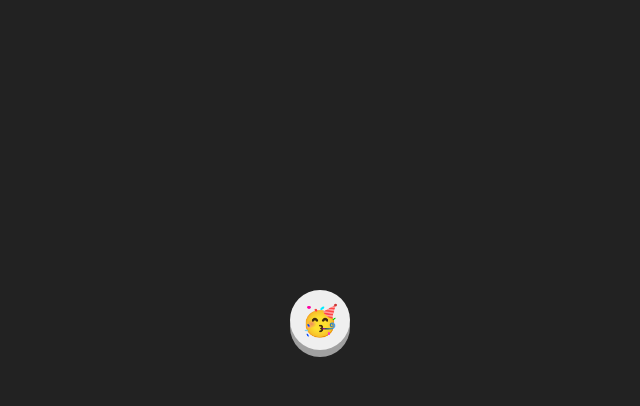
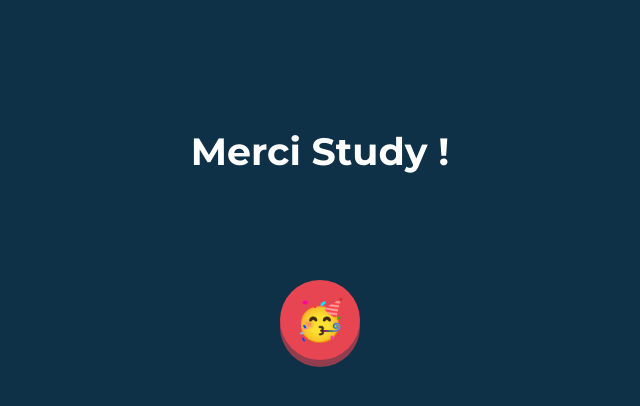
Before and after one commit to junkiesan/front-confettis, a plain HTML site: page index.html in a window 1280 px wide. Shown: the whole page, without its empty margins (320-960 px from the left). Drawn offline with nearby package versions, Linux system fonts and the light colour scheme.

Commit message:
style added

```diff
--- a/index.html
+++ b/index.html
@@ -5,13 +5,16 @@
     <meta name="viewport" content="width=device-width, initial-scale=1.0" />
     <meta http-equiv="X-UA-Compatible" content="ie=edge" />
     <link rel="stylesheet" href="style.css" />
+    <link rel="preconnect" href="https://fonts.gstatic.com">
+    <link href="https://fonts.googleapis.com/css2?family=Montserrat:wght@700&display=swap" rel="stylesheet">
     <title>Confettis JS</title>
   </head>
   <body>
 
+    <h1>Merci Study !</h1>
     <div class="container">
       <div class="slot"></div>
-        <button class="btn-confettis">🥳</button>
+      <button class="btn-confettis">🥳</button>
     </div>
     <script src="https://cdnjs.cloudflare.com/ajax/libs/gsap/3.6.1/gsap.min.js"></script>
     <script src="main.js"></script>
--- a/style.css
+++ b/style.css
@@ -5,10 +5,19 @@
 }
 
 body {
-  background: #222;
+  background: #0E3147;
   overflow: hidden;
 }
 
+h1 {
+  display: flex;
+  justify-content: center;
+  align-items: center;
+  margin-top: 10%;
+  font-family: 'Montserrat', sans-serif;
+  color: #fff;
+  font-size: 38px;
+}
 .container {
   position: absolute;
   top: 40%;
@@ -19,8 +28,8 @@ body {
 .btn-confettis {
   width: 100%;
   height: 100%;
-  min-height: 60px;
-  min-width: 60px;
+  height: 80px;
+  width: 80px;
   position: absolute;
   z-index: -1;
   top: 40%;
@@ -28,10 +37,11 @@ body {
   transform: translate(-50%, -50%);
   border-radius: 50%;
   border: none;
+  background-color: #E84553;
   cursor: pointer;
   outline: none;
-  box-shadow: 0 7px 0 rgba(160, 160, 160);
-  font-size: 30px;
+  box-shadow: 0 7px 0 rgb(232, 69, 83, 0.6);
+  font-size: 40px;
 }
 
 .btn-confettis:active {
```
